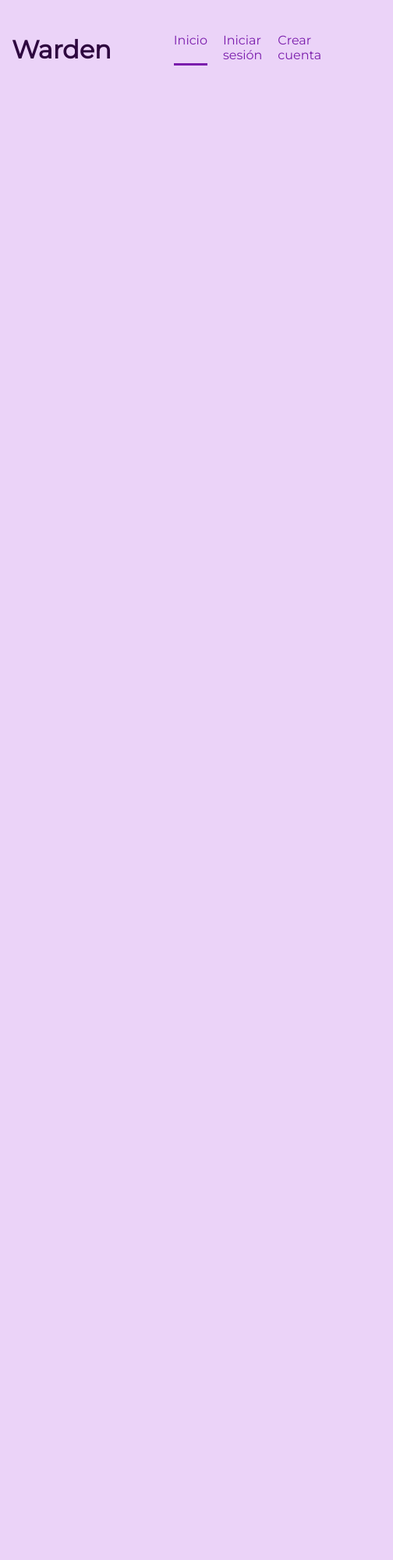
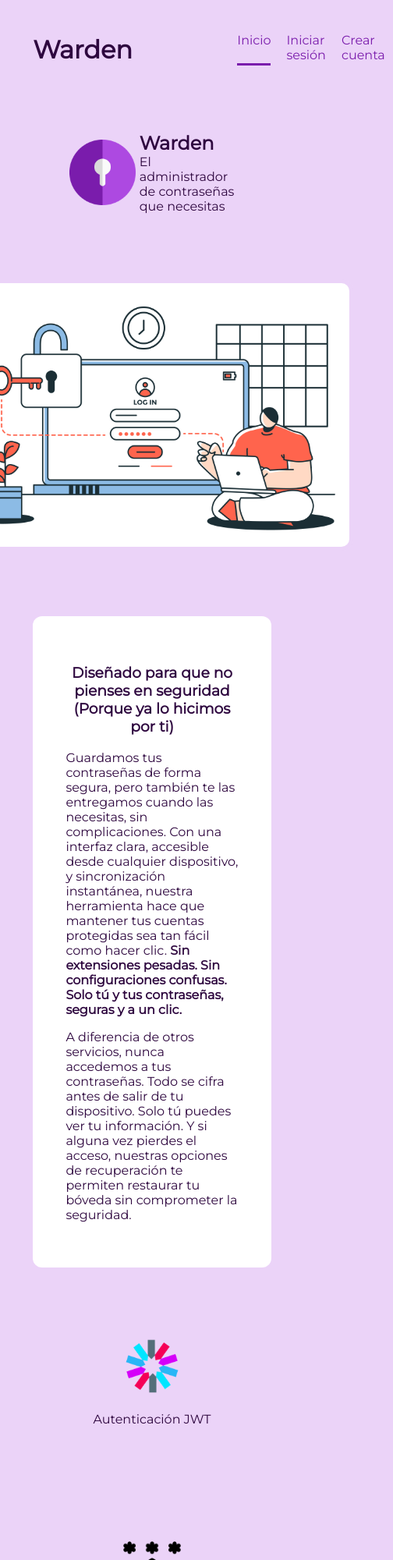
Before and after one commit to SamuelKoleff/warden-web, a plain HTML site: page index.html in a window 390 px wide. Shown: the top 2000 px of the page at 78% size, 504 px wide, since content can reach past the window. Before the commit the page ends 844 px from the top, so only its background shows below. Drawn offline with Linux system fonts and the light colour scheme.

Commit message:
feat: diseño responsivo y carga de recursos

```diff
--- a/css/base/base.css
+++ b/css/base/base.css
@@ -14,6 +14,7 @@
   --purpleColor: #7A1CAC;
   --purpleLightColor: #AD49E1;
   --lightColor: #EBD3F8;
+  --backColor: #FFFF;
 }
 
 @media (prefers-color-scheme: dark) {
--- a/css/index.css
+++ b/css/index.css
@@ -6,9 +6,100 @@ body {
     font-weight: 400;
     width: 100%;
     margin: 0;
-    padding: 0;
     font-style: normal;
     user-select: none;
     color: var(--purpleDarkColor);
     background-color: var(--lightColor);
+    div {
+      margin: 5vh;
+    }
 }
+
+#contenedor-1 {
+  margin-top: 0vh;
+  display: flex;
+  flex-direction: column;
+  justify-content: center;
+  align-content: center;
+}
+
+#contenedor-titulo {
+  display: flex;
+  justify-content: center;
+
+  img {
+    width: 10vh;
+    height: 10vh;
+    margin: auto 5px;
+  }
+  div {
+    margin: auto 0;
+
+    h2, p {
+      margin: 0;
+      padding: 0;
+    }
+  }
+}
+
+#contenedor-imagenes {
+  display: flex;
+  justify-content: center;
+  img {
+    width:60vh;
+    background-color: var(--lightColor);
+    padding: 5px;
+    border-radius: 15px;
+  }
+}
+
+@media(min-width: 768px){
+
+  body div {
+    margin: 0 5vh;
+  }
+
+  #contenedor-1{
+    flex-direction: row;
+    justify-items: space-evenly;
+  }
+  #contenedor-titulo{
+    flex-direction: column;
+    justify-content:center;
+    text-align: center;
+    align-items: center;
+    margin: auto 0;
+  }
+}
+
+#contenedor-descripcion {
+  background-color: var(--backColor);
+  color: #2E073F;
+  border-radius: 12px;
+  margin: 5vh;
+  padding: 5vh;
+
+  h3 {
+    text-align: center;
+  }
+}
+
+#contenedor-seguridad {
+  display: flex;
+  flex-wrap: wrap;
+  flex-direction: row;
+  align-content: center;
+  justify-content: center;
+  gap: 5vh;
+
+  div img {
+    width: 10vh;
+    height: 10vh;
+  }
+  div{
+    display: flex;
+    flex-direction: column;
+    justify-content: center;
+    align-items: center;
+  }
+}
--- a/css/layout/header.css
+++ b/css/layout/header.css
@@ -1,5 +1,5 @@
 header {
-  position: absolute;
+  position: relative;
   top: 0;
   width: 100%;
   height: 15vh;
@@ -10,11 +10,11 @@ header {
   justify-content: space-between;
 
   h1 {
-    margin: 15px;
+    margin: 5vh;
   }
 
   ul {
-    margin: 15px;
+    margin: 5vh;
     display: flex;
     flex-direction: row;
     list-style-type: none;
--- a/css/login.css
+++ b/css/login.css
@@ -24,7 +24,7 @@ body {
 }
 
 #titulo {
-  margin-top: 15vh;
+  margin-top: 5vh;
   text-align: center;
   margin-bottom: 5vh;
   font-size: 1.5rem;
@@ -111,7 +111,7 @@ body {
   }
 
   #titulo {
-    margin-top: 20vh;
+    marign-top: 5vh;
     margin-bottom: 8vh;
     font-size: 1.8rem;
   }
--- a/css/newaccount.css
+++ b/css/newaccount.css
@@ -24,7 +24,7 @@ body {
 }
 
 #titulo {
-  margin-top: 15vh;
+  margin-top: 5vh;
   text-align: center;
   margin-bottom: 5vh;
   font-size: 1.5rem;
@@ -112,7 +112,6 @@ body {
   }
 
   #titulo {
-    margin-top: 20vh;
     margin-bottom: 8vh;
     font-size: 1.8rem;
   }
--- a/index.html
+++ b/index.html
@@ -18,7 +18,41 @@
       <li class="li-no-seleccionado"><a href="newaccount.html">Crear cuenta</a></li>
     </ul>
   </header>
-
+  <div id="contenedor-1">
+    <div id="contenedor-titulo">
+      <img src="resources/img/ojo-cerradura.png" alt="ojo-cerradura" />
+      <div>
+        <h2>Warden</h2>
+        <p>El administrador de contraseñas que necesitas</p>
+      </div>
+    </div>
+    <div id="contenedor-imagenes">
+      <img alt="captura previa 1" src="resources/img/hombre-pantalla.jpg" />
+      <!--<img alt="caputra previa 2" />-->
+    </div>
+  </div>
+  <div id="contenedor-descripcion">
+    <h3>Diseñado para que no pienses en seguridad (Porque ya lo hicimos por ti)</h3>
+    <p>
+      Guardamos tus contraseñas de forma segura, pero también te las entregamos cuando las necesitas, sin
+      complicaciones. Con una interfaz clara, accesible desde cualquier dispositivo, y sincronización instantánea,
+      nuestra herramienta hace que mantener tus cuentas protegidas sea tan fácil como hacer clic.<b> Sin extensiones
+        pesadas. Sin configuraciones confusas. Solo tú y tus contraseñas, seguras y a un clic.</b>
+    </p>
+    <p>A diferencia de otros servicios, nunca accedemos a tus contraseñas. Todo se cifra antes de salir de tu
+      dispositivo. Solo tú puedes ver tu información. Y si alguna vez pierdes el acceso, nuestras opciones de
+      recuperación te permiten restaurar tu bóveda sin comprometer la seguridad.</p>
+  </div>
+  <div id="contenedor-seguridad">
+    <div>
+      <img src="resources/img/icons8-jwt-240.png" alt="icono jwt" />
+      <p>Autenticación JWT</p>
+    </div>
+    <div>
+      <img src="resources/img/forward-cipher-100.png" alt="icono cifrado" />
+      <p>Cifrado de contraseñas</p>
+    </div>
+  </div>
 </body>
 
 </html>
```
Also changed, not shown: resources/img/forward-cipher-100.png (added), resources/img/hombre-pantalla.jpg (added), resources/img/icons8-jwt-240.png (added), resources/img/icons8-jwt-48.png (added). Lines whose indentation alone changed are shown as unchanged.
